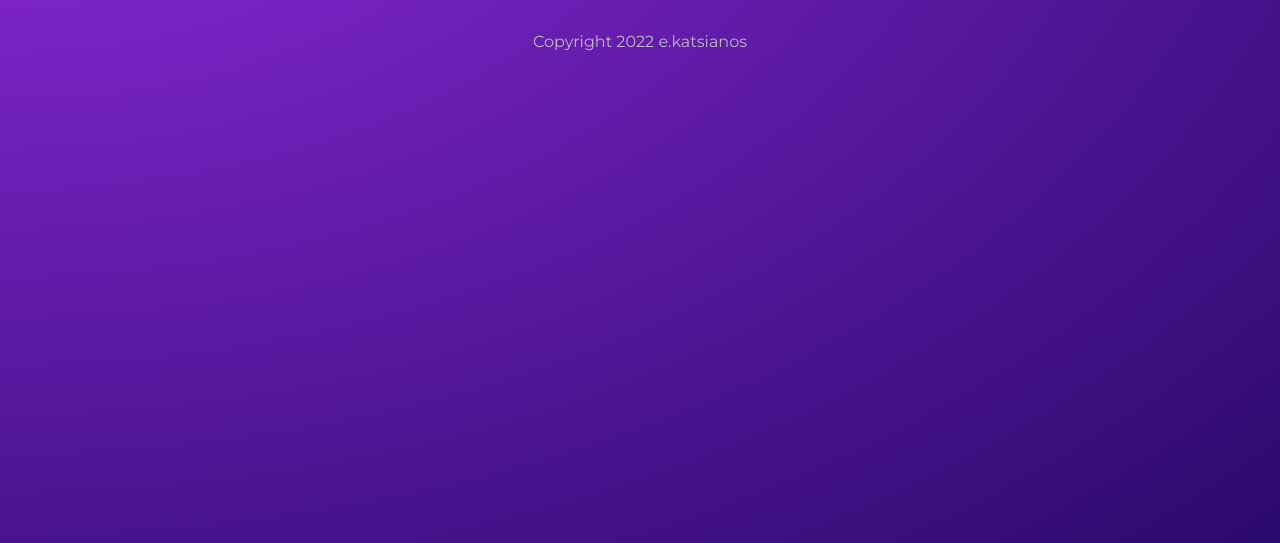
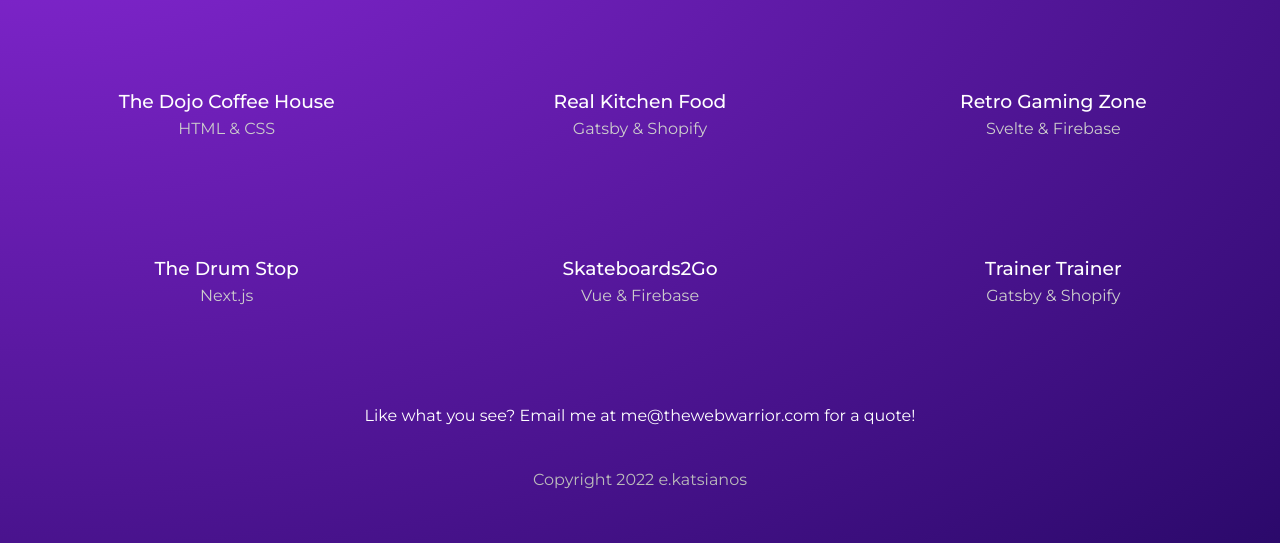
Before and after one commit to eyripidiska/gatsby-demo, a Gatsby site: page /projects in a window 1280 px wide. Shown: the part 257-800 px from the top of the page. Built offline with nearby package versions, Linux system fonts and the light colour scheme; Gatsby itself is replaced by a stand-in of ours.

Commit message:
second commit

```diff
--- a/gatsby-config.js
+++ b/gatsby-config.js
@@ -6,5 +6,28 @@
 
 module.exports = {
   /* Your site config here */
-  plugins: [],
+  plugins: [
+    'gatsby-transformer-remark',
+
+/*     {
+      resolve: `gatsby-source-filesystem`,
+      options: {
+        name: `notes`,
+        path: `${__dirname}/src/notes/`,
+      },
+    }, */
+    {
+      resolve: `gatsby-source-filesystem`,
+      options: {
+        name: `projects`,
+        path: `${__dirname}/src/projects/`,
+      },
+    },
+  ],
+  siteMetadata: {
+    title: 'Boat Site',
+    description: 'web dev portfolio',
+    copyright: 'This website is copyright 2021 Web Warrior',
+    contact: 'me@thewebwarrior.com'
+  },
 }
--- a/package.json
+++ b/package.json
@@ -15,6 +15,8 @@
   },
   "dependencies": {
     "gatsby": "^4.24.7",
+    "gatsby-source-filesystem": "^4.24.0",
+    "gatsby-transformer-remark": "^5.24.0",
     "react": "^18.1.0",
     "react-dom": "^18.1.0"
   },
--- a/src/components/Navbar.js
+++ b/src/components/Navbar.js
@@ -1,10 +1,22 @@
 import React from 'react'
-import { Link } from 'gatsby';
+import { Link, graphql, useStaticQuery } from 'gatsby';
 
 export default function Navbar() {
+  const data = useStaticQuery(graphql`
+      {
+      site {
+        siteMetadata {
+          title
+        }
+      }
+    }
+  `)
+
+  const {title} = data.site.siteMetadata
+
   return (
     <nav>
-        <h1>Boat Site</h1>
+        <h1>{title}</h1>
         <div className='links'>
             <Link to="/">Home</Link>
             <Link to="/about">About</Link>
--- /dev/null
+++ b/src/notes/bar.txt
@@ -0,0 +1 @@
+bar
--- /dev/null
+++ b/src/notes/foo.txt
@@ -0,0 +1 @@
+foo
--- a/src/pages/projects/index.js
+++ b/src/pages/projects/index.js
@@ -1,14 +1,50 @@
 import React from 'react'
 import Layout from './../../components/Layout';
 import * as styles from '../../styles/projects.module.css'
+import { graphql, Link } from 'gatsby';
 
-export default function Projects() {
+export default function Projects({data}) {
+  console.log(data)
+  const projects = data.projects.nodes
+  const contact = data.contact.siteMetadata.contact
+
   return (
     <Layout>
       <div className={styles.portfolio}>
         <h2>Portofolio</h2>
         <h3>Projects & Websites I've Created</h3>
+        <div className={styles.projects}>{projects.map(project =>(
+          <Link to={"/projects/" + project.frontmatter.slug} key={project.id}>
+            <div>
+              <h3>{project.frontmatter.title}</h3>
+              <p>{project.frontmatter.stack}</p>
+            </div>
+          </Link>
+        ))}</div>
+        <p>Like what you see? Email me at {contact} for a quote!</p>
       </div>
   </Layout>
   )
 }
+
+// export page query
+export const query = graphql`
+query MyQuery {
+  projects: allMarkdownRemark(sort: {order: ASC, fields: frontmatter___date}) {
+    nodes {
+      frontmatter {
+        title
+        stack
+        slug
+        date
+      }
+      id
+    }
+  }
+  contact: site {
+    siteMetadata {
+      contact
+    }
+  }
+}
+`
--- /dev/null
+++ b/src/projects/dojo-coffee-house.md
@@ -0,0 +1,12 @@
+---
+title: The Dojo Coffee House
+stack: HTML & CSS
+slug: the-dojo-coffee-house
+date: 2021-01-01T00:00:00+00:00
+---
+
+Lorem ninja ipsum dolor sit amet, consectetuer adipiscing elit, sed diam nonummy nibh euismod tincidunt ut laoreet dolore magna aliquam erat volutpat. Ut ninja wisi enim ad minim veniam, quis nostrud exerci tation ullamcorper suscipit ninja lobortis nisl ut aliquip ex ea commodo consequat. Duis ninja autem vel eum iriure dolor in hendrerit in vulputate ninja velit esse molestie consequat, vel illum dolore eu feugiat nulla ninja facilisis at vero eros et accumsan et iusto odio dignissim qui blandit praesent luptatum zzril delenit augue duis dolore te feugait nulla facilisi. Nam ninja ipsum liber tempor cum soluta nobis eleifend option congue nihil imperdiet doming id quod mazim placerat facer possim assum. Typi ninja non habent claritatem insitam; est usus legentis in iis qui facit eorum claritatem. Investigationes ninja demonstraverunt lectores legere me lius quod ii legunt saepius. Claritas ninja est etiam processus dynamicus, qui ninja sequitur mutationem consuetudium lectorum. Mirum ninja est notare quam littera gothica, quam nunc putamus parum claram, anteposuerit litterarum formas humanitatis per seacula quarta decima et quinta decima. Eodem ninja ipsum modo typi, qui nunc nobis videntur parum clari, fiant sollemnes in ninja futurum.
+
+### Lorem ninja ipsum dolor
+
+Lorem ninja ipsum dolor sit amet, consectetuer adipiscing elit, sed diam nonummy nibh euismod tincidunt ut laoreet dolore magna aliquam erat volutpat. Ut ninja wisi enim ad minim veniam, quis nostrud exerci tation ullamcorper suscipit ninja lobortis nisl ut aliquip ex ea commodo consequat. Duis ninja autem vel eum iriure dolor in hendrerit in vulputate ninja velit esse molestie consequat, vel illum dolore eu feugiat nulla ninja facilisis at vero eros et accumsan et iusto odio dignissim qui blandit praesent luptatum zzril delenit augue duis dolore te feugait nulla facilisi. Nam ninja ipsum liber tempor cum soluta nobis eleifend option congue nihil imperdiet doming id quod mazim placerat facer possim assum. Typi ninja non habent claritatem insitam; est usus legentis in iis qui facit eorum claritatem. Investigationes ninja demonstraverunt lectores legere me lius quod ii legunt saepius. Claritas ninja est etiam processus dynamicus, qui ninja sequitur mutationem consuetudium lectorum. Mirum ninja est notare quam littera gothica, quam nunc putamus parum claram, anteposuerit litterarum formas humanitatis per seacula quarta decima et quinta decima. Eodem ninja ipsum modo typi, qui nunc nobis videntur parum clari, fiant sollemnes in ninja futurum.
--- /dev/null
+++ b/src/projects/real-kitchen-food.md
@@ -0,0 +1,12 @@
+---
+title: Real Kitchen Food
+stack: Gatsby & Shopify
+slug: real-kitchen-food
+date: 2021-01-04T00:00:00+00:00
+---
+
+Lorem ninja ipsum dolor sit amet, consectetuer adipiscing elit, sed diam nonummy nibh euismod tincidunt ut laoreet dolore magna aliquam erat volutpat. Ut ninja wisi enim ad minim veniam, quis nostrud exerci tation ullamcorper suscipit ninja lobortis nisl ut aliquip ex ea commodo consequat. Duis ninja autem vel eum iriure dolor in hendrerit in vulputate ninja velit esse molestie consequat, vel illum dolore eu feugiat nulla ninja facilisis at vero eros et accumsan et iusto odio dignissim qui blandit praesent luptatum zzril delenit augue duis dolore te feugait nulla facilisi. Nam ninja ipsum liber tempor cum soluta nobis eleifend option congue nihil imperdiet doming id quod mazim placerat facer possim assum. Typi ninja non habent claritatem insitam; est usus legentis in iis qui facit eorum claritatem. Investigationes ninja demonstraverunt lectores legere me lius quod ii legunt saepius. Claritas ninja est etiam processus dynamicus, qui ninja sequitur mutationem consuetudium lectorum. Mirum ninja est notare quam littera gothica, quam nunc putamus parum claram, anteposuerit litterarum formas humanitatis per seacula quarta decima et quinta decima. Eodem ninja ipsum modo typi, qui nunc nobis videntur parum clari, fiant sollemnes in ninja futurum.
+
+### Lorem ninja ipsum dolor
+
+Lorem ninja ipsum dolor sit amet, consectetuer adipiscing elit, sed diam nonummy nibh euismod tincidunt ut laoreet dolore magna aliquam erat volutpat. Ut ninja wisi enim ad minim veniam, quis nostrud exerci tation ullamcorper suscipit ninja lobortis nisl ut aliquip ex ea commodo consequat. Duis ninja autem vel eum iriure dolor in hendrerit in vulputate ninja velit esse molestie consequat, vel illum dolore eu feugiat nulla ninja facilisis at vero eros et accumsan et iusto odio dignissim qui blandit praesent luptatum zzril delenit augue duis dolore te feugait nulla facilisi. Nam ninja ipsum liber tempor cum soluta nobis eleifend option congue nihil imperdiet doming id quod mazim placerat facer possim assum. Typi ninja non habent claritatem insitam; est usus legentis in iis qui facit eorum claritatem. Investigationes ninja demonstraverunt lectores legere me lius quod ii legunt saepius. Claritas ninja est etiam processus dynamicus, qui ninja sequitur mutationem consuetudium lectorum. Mirum ninja est notare quam littera gothica, quam nunc putamus parum claram, anteposuerit litterarum formas humanitatis per seacula quarta decima et quinta decima. Eodem ninja ipsum modo typi, qui nunc nobis videntur parum clari, fiant sollemnes in ninja futurum.
--- /dev/null
+++ b/src/projects/retro-gaming-zone.md
@@ -0,0 +1,12 @@
+---
+title: Retro Gaming Zone
+stack: Svelte & Firebase
+slug: retro-gaming-zone
+date: 2021-02-01T00:00:00+00:00
+---
+
+Lorem ninja ipsum dolor sit amet, consectetuer adipiscing elit, sed diam nonummy nibh euismod tincidunt ut laoreet dolore magna aliquam erat volutpat. Ut ninja wisi enim ad minim veniam, quis nostrud exerci tation ullamcorper suscipit ninja lobortis nisl ut aliquip ex ea commodo consequat. Duis ninja autem vel eum iriure dolor in hendrerit in vulputate ninja velit esse molestie consequat, vel illum dolore eu feugiat nulla ninja facilisis at vero eros et accumsan et iusto odio dignissim qui blandit praesent luptatum zzril delenit augue duis dolore te feugait nulla facilisi. Nam ninja ipsum liber tempor cum soluta nobis eleifend option congue nihil imperdiet doming id quod mazim placerat facer possim assum. Typi ninja non habent claritatem insitam; est usus legentis in iis qui facit eorum claritatem. Investigationes ninja demonstraverunt lectores legere me lius quod ii legunt saepius. Claritas ninja est etiam processus dynamicus, qui ninja sequitur mutationem consuetudium lectorum. Mirum ninja est notare quam littera gothica, quam nunc putamus parum claram, anteposuerit litterarum formas humanitatis per seacula quarta decima et quinta decima. Eodem ninja ipsum modo typi, qui nunc nobis videntur parum clari, fiant sollemnes in ninja futurum.
+
+### Lorem ninja ipsum dolor
+
+Lorem ninja ipsum dolor sit amet, consectetuer adipiscing elit, sed diam nonummy nibh euismod tincidunt ut laoreet dolore magna aliquam erat volutpat. Ut ninja wisi enim ad minim veniam, quis nostrud exerci tation ullamcorper suscipit ninja lobortis nisl ut aliquip ex ea commodo consequat. Duis ninja autem vel eum iriure dolor in hendrerit in vulputate ninja velit esse molestie consequat, vel illum dolore eu feugiat nulla ninja facilisis at vero eros et accumsan et iusto odio dignissim qui blandit praesent luptatum zzril delenit augue duis dolore te feugait nulla facilisi. Nam ninja ipsum liber tempor cum soluta nobis eleifend option congue nihil imperdiet doming id quod mazim placerat facer possim assum. Typi ninja non habent claritatem insitam; est usus legentis in iis qui facit eorum claritatem. Investigationes ninja demonstraverunt lectores legere me lius quod ii legunt saepius. Claritas ninja est etiam processus dynamicus, qui ninja sequitur mutationem consuetudium lectorum. Mirum ninja est notare quam littera gothica, quam nunc putamus parum claram, anteposuerit litterarum formas humanitatis per seacula quarta decima et quinta decima. Eodem ninja ipsum modo typi, qui nunc nobis videntur parum clari, fiant sollemnes in ninja futurum.
--- /dev/null
+++ b/src/projects/skateboards2go.md
@@ -0,0 +1,12 @@
+---
+title: Skateboards2Go
+stack: Vue & Firebase
+slug: skateboards-to-go
+date: 2021-08-01T00:00:00+00:00
+---
+
+Lorem ninja ipsum dolor sit amet, consectetuer adipiscing elit, sed diam nonummy nibh euismod tincidunt ut laoreet dolore magna aliquam erat volutpat. Ut ninja wisi enim ad minim veniam, quis nostrud exerci tation ullamcorper suscipit ninja lobortis nisl ut aliquip ex ea commodo consequat. Duis ninja autem vel eum iriure dolor in hendrerit in vulputate ninja velit esse molestie consequat, vel illum dolore eu feugiat nulla ninja facilisis at vero eros et accumsan et iusto odio dignissim qui blandit praesent luptatum zzril delenit augue duis dolore te feugait nulla facilisi. Nam ninja ipsum liber tempor cum soluta nobis eleifend option congue nihil imperdiet doming id quod mazim placerat facer possim assum. Typi ninja non habent claritatem insitam; est usus legentis in iis qui facit eorum claritatem. Investigationes ninja demonstraverunt lectores legere me lius quod ii legunt saepius. Claritas ninja est etiam processus dynamicus, qui ninja sequitur mutationem consuetudium lectorum. Mirum ninja est notare quam littera gothica, quam nunc putamus parum claram, anteposuerit litterarum formas humanitatis per seacula quarta decima et quinta decima. Eodem ninja ipsum modo typi, qui nunc nobis videntur parum clari, fiant sollemnes in ninja futurum.
+
+### Lorem ninja ipsum dolor
+
+Lorem ninja ipsum dolor sit amet, consectetuer adipiscing elit, sed diam nonummy nibh euismod tincidunt ut laoreet dolore magna aliquam erat volutpat. Ut ninja wisi enim ad minim veniam, quis nostrud exerci tation ullamcorper suscipit ninja lobortis nisl ut aliquip ex ea commodo consequat. Duis ninja autem vel eum iriure dolor in hendrerit in vulputate ninja velit esse molestie consequat, vel illum dolore eu feugiat nulla ninja facilisis at vero eros et accumsan et iusto odio dignissim qui blandit praesent luptatum zzril delenit augue duis dolore te feugait nulla facilisi. Nam ninja ipsum liber tempor cum soluta nobis eleifend option congue nihil imperdiet doming id quod mazim placerat facer possim assum. Typi ninja non habent claritatem insitam; est usus legentis in iis qui facit eorum claritatem. Investigationes ninja demonstraverunt lectores legere me lius quod ii legunt saepius. Claritas ninja est etiam processus dynamicus, qui ninja sequitur mutationem consuetudium lectorum. Mirum ninja est notare quam littera gothica, quam nunc putamus parum claram, anteposuerit litterarum formas humanitatis per seacula quarta decima et quinta decima. Eodem ninja ipsum modo typi, qui nunc nobis videntur parum clari, fiant sollemnes in ninja futurum.
--- /dev/null
+++ b/src/projects/the-drum-stop.md
@@ -0,0 +1,12 @@
+---
+title: The Drum Stop
+stack: Next.js
+slug: the-drum-stop
+date: 2021-02-02T00:00:00+00:00
+---
+
+Lorem ninja ipsum dolor sit amet, consectetuer adipiscing elit, sed diam nonummy nibh euismod tincidunt ut laoreet dolore magna aliquam erat volutpat. Ut ninja wisi enim ad minim veniam, quis nostrud exerci tation ullamcorper suscipit ninja lobortis nisl ut aliquip ex ea commodo consequat. Duis ninja autem vel eum iriure dolor in hendrerit in vulputate ninja velit esse molestie consequat, vel illum dolore eu feugiat nulla ninja facilisis at vero eros et accumsan et iusto odio dignissim qui blandit praesent luptatum zzril delenit augue duis dolore te feugait nulla facilisi. Nam ninja ipsum liber tempor cum soluta nobis eleifend option congue nihil imperdiet doming id quod mazim placerat facer possim assum. Typi ninja non habent claritatem insitam; est usus legentis in iis qui facit eorum claritatem. Investigationes ninja demonstraverunt lectores legere me lius quod ii legunt saepius. Claritas ninja est etiam processus dynamicus, qui ninja sequitur mutationem consuetudium lectorum. Mirum ninja est notare quam littera gothica, quam nunc putamus parum claram, anteposuerit litterarum formas humanitatis per seacula quarta decima et quinta decima. Eodem ninja ipsum modo typi, qui nunc nobis videntur parum clari, fiant sollemnes in ninja futurum.
+
+### Lorem ninja ipsum dolor
+
+Lorem ninja ipsum dolor sit amet, consectetuer adipiscing elit, sed diam nonummy nibh euismod tincidunt ut laoreet dolore magna aliquam erat volutpat. Ut ninja wisi enim ad minim veniam, quis nostrud exerci tation ullamcorper suscipit ninja lobortis nisl ut aliquip ex ea commodo consequat. Duis ninja autem vel eum iriure dolor in hendrerit in vulputate ninja velit esse molestie consequat, vel illum dolore eu feugiat nulla ninja facilisis at vero eros et accumsan et iusto odio dignissim qui blandit praesent luptatum zzril delenit augue duis dolore te feugait nulla facilisi. Nam ninja ipsum liber tempor cum soluta nobis eleifend option congue nihil imperdiet doming id quod mazim placerat facer possim assum. Typi ninja non habent claritatem insitam; est usus legentis in iis qui facit eorum claritatem. Investigationes ninja demonstraverunt lectores legere me lius quod ii legunt saepius. Claritas ninja est etiam processus dynamicus, qui ninja sequitur mutationem consuetudium lectorum. Mirum ninja est notare quam littera gothica, quam nunc putamus parum claram, anteposuerit litterarum formas humanitatis per seacula quarta decima et quinta decima. Eodem ninja ipsum modo typi, qui nunc nobis videntur parum clari, fiant sollemnes in ninja futurum.
--- /dev/null
+++ b/src/projects/trainer-trainer.md
@@ -0,0 +1,12 @@
+---
+title: Trainer Trainer
+stack: Gatsby & Shopify
+slug: trainer-trainer
+date: 2021-11-01T00:00:00+00:00
+---
+
+Lorem ninja ipsum dolor sit amet, consectetuer adipiscing elit, sed diam nonummy nibh euismod tincidunt ut laoreet dolore magna aliquam erat volutpat. Ut ninja wisi enim ad minim veniam, quis nostrud exerci tation ullamcorper suscipit ninja lobortis nisl ut aliquip ex ea commodo consequat. Duis ninja autem vel eum iriure dolor in hendrerit in vulputate ninja velit esse molestie consequat, vel illum dolore eu feugiat nulla ninja facilisis at vero eros et accumsan et iusto odio dignissim qui blandit praesent luptatum zzril delenit augue duis dolore te feugait nulla facilisi. Nam ninja ipsum liber tempor cum soluta nobis eleifend option congue nihil imperdiet doming id quod mazim placerat facer possim assum. Typi ninja non habent claritatem insitam; est usus legentis in iis qui facit eorum claritatem. Investigationes ninja demonstraverunt lectores legere me lius quod ii legunt saepius. Claritas ninja est etiam processus dynamicus, qui ninja sequitur mutationem consuetudium lectorum. Mirum ninja est notare quam littera gothica, quam nunc putamus parum claram, anteposuerit litterarum formas humanitatis per seacula quarta decima et quinta decima. Eodem ninja ipsum modo typi, qui nunc nobis videntur parum clari, fiant sollemnes in ninja futurum.
+
+### Lorem ninja ipsum dolor
+
+Lorem ninja ipsum dolor sit amet, consectetuer adipiscing elit, sed diam nonummy nibh euismod tincidunt ut laoreet dolore magna aliquam erat volutpat. Ut ninja wisi enim ad minim veniam, quis nostrud exerci tation ullamcorper suscipit ninja lobortis nisl ut aliquip ex ea commodo consequat. Duis ninja autem vel eum iriure dolor in hendrerit in vulputate ninja velit esse molestie consequat, vel illum dolore eu feugiat nulla ninja facilisis at vero eros et accumsan et iusto odio dignissim qui blandit praesent luptatum zzril delenit augue duis dolore te feugait nulla facilisi. Nam ninja ipsum liber tempor cum soluta nobis eleifend option congue nihil imperdiet doming id quod mazim placerat facer possim assum. Typi ninja non habent claritatem insitam; est usus legentis in iis qui facit eorum claritatem. Investigationes ninja demonstraverunt lectores legere me lius quod ii legunt saepius. Claritas ninja est etiam processus dynamicus, qui ninja sequitur mutationem consuetudium lectorum. Mirum ninja est notare quam littera gothica, quam nunc putamus parum claram, anteposuerit litterarum formas humanitatis per seacula quarta decima et quinta decima. Eodem ninja ipsum modo typi, qui nunc nobis videntur parum clari, fiant sollemnes in ninja futurum.
--- a/src/styles/projects.module.css
+++ b/src/styles/projects.module.css
@@ -9,3 +9,18 @@
   font-size: 2em;
   font-weight: 400;
 }
+.projects {
+  display: grid;
+  grid-template-columns: 1fr 1fr 1fr;
+  grid-gap: 80px;
+  margin: 80px 20px;
+}
+.projects h3 {
+  text-align: center;
+  margin: 20px auto 0px;
+  font-weight: 500;
+}
+.projects p {
+  color: #ccc;
+  margin-top: 4px;
+}
```
Also changed, not shown: src/notes/test/testText.txt (added, +1 -0 lines), src/pages/index.js (+17 -3 lines), 1 other file. Lines whose indentation alone changed are shown as unchanged.
